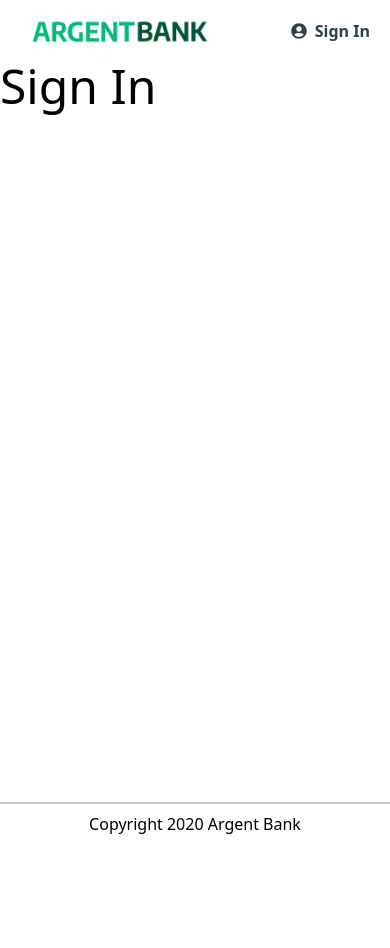
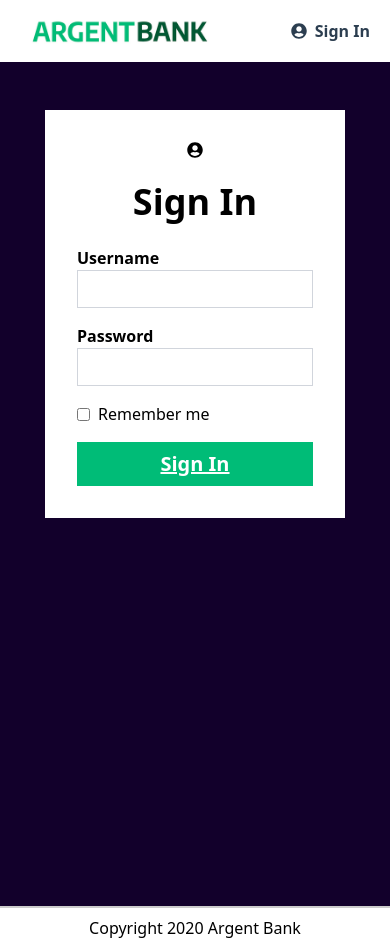
Before and after one commit to MTDev2024/Argent-Bank, a React (Vite) app: page /sign-in in a window 390 px wide. Before the commit the page ends 844 px from the top, so only its background shows below. Built offline with nearby package versions, Linux system fonts and the light colour scheme.

Commit message:
feat: Add SignIn page with responsive form

```diff
--- a/src/pages/SignIn.jsx
+++ b/src/pages/SignIn.jsx
@@ -1,8 +1,76 @@
+import { FaUserCircle } from "react-icons/fa";
+
 /**
  * Page Sign In
  */
 function SignIn() {
-  return <h1 className="text-5xl font-medium">Sign In</h1>;
+  return (
+    <main className="bg-[#12002b] min-h-screen flex justify-center items-start">
+      <section className="bg-white w-75  mx-auto mt-12 p-8 text-center">
+        <FaUserCircle className="text-8xl mx-auto h-4" />
+        <h1 className="font-bold text-4xl m-6">Sign In</h1>
+        <form action="">
+          <div className="flex flex-col mb-4">
+            <label htmlFor="username" className="text-left font-bold">
+              Username
+            </label>
+            <input
+              type="text"
+              id="username"
+              className="p-1 text-xl border border-gray-300 w-full"
+            />
+          </div>
+          <div className="flex flex-col mb-4">
+            <label htmlFor="password" className="text-left font-bold">
+              Password
+            </label>
+            <input
+              type="password"
+              id="password"
+              className="p-1 text-xl border border-gray-300 w-full"
+            />
+          </div>
+          <div className="flex items-center text-left w-full">
+            <input type="checkbox" id="remember-me" />
+            <label htmlFor="remember-me" className="ml-2">
+              Remember me
+            </label>
+          </div>
+          <button className="w-full font-bold text-xl text-white mt-4 p-2 bg-[#00bc77] border-[#00bc77] underline block">
+            Sign In
+          </button>
+        </form>
+      </section>
+    </main>
+  );
 }
 
 export default SignIn;
+
+// .sign-in-icon {
+//   font-size: 5rem;
+// }
+
+// .input-remember {
+//   display: flex;
+// }
+
+// .input-remember label {
+//   margin-left: 0.25rem;
+// }
+
+// .input-wrapper {
+//   display: flex;
+//   flex-direction: column;
+//   text-align: left;
+//   margin-bottom: 1rem;
+// }
+
+// .input-wrapper label {
+//   font-weight: bold;
+// }
+
+// .input-wrapper input {
+//   padding: 5px;
+//   font-size: 1.2rem;
+// }
```
